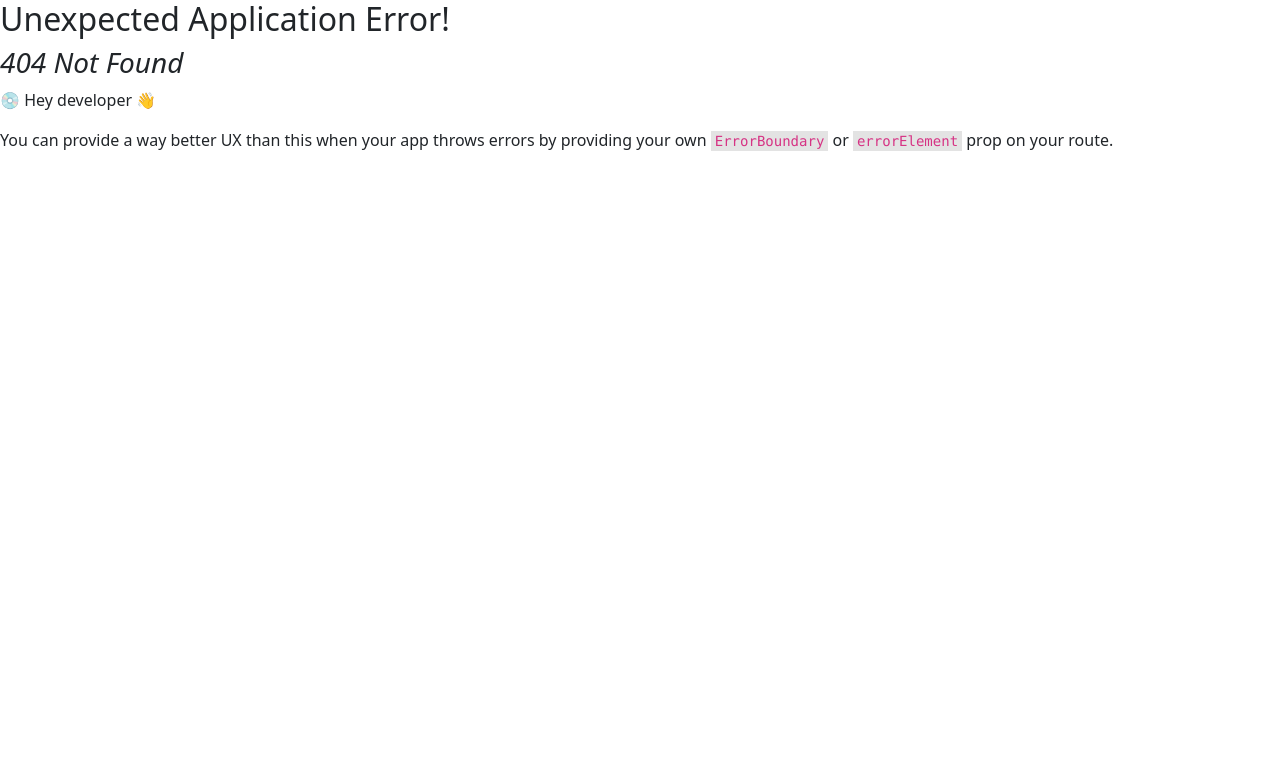
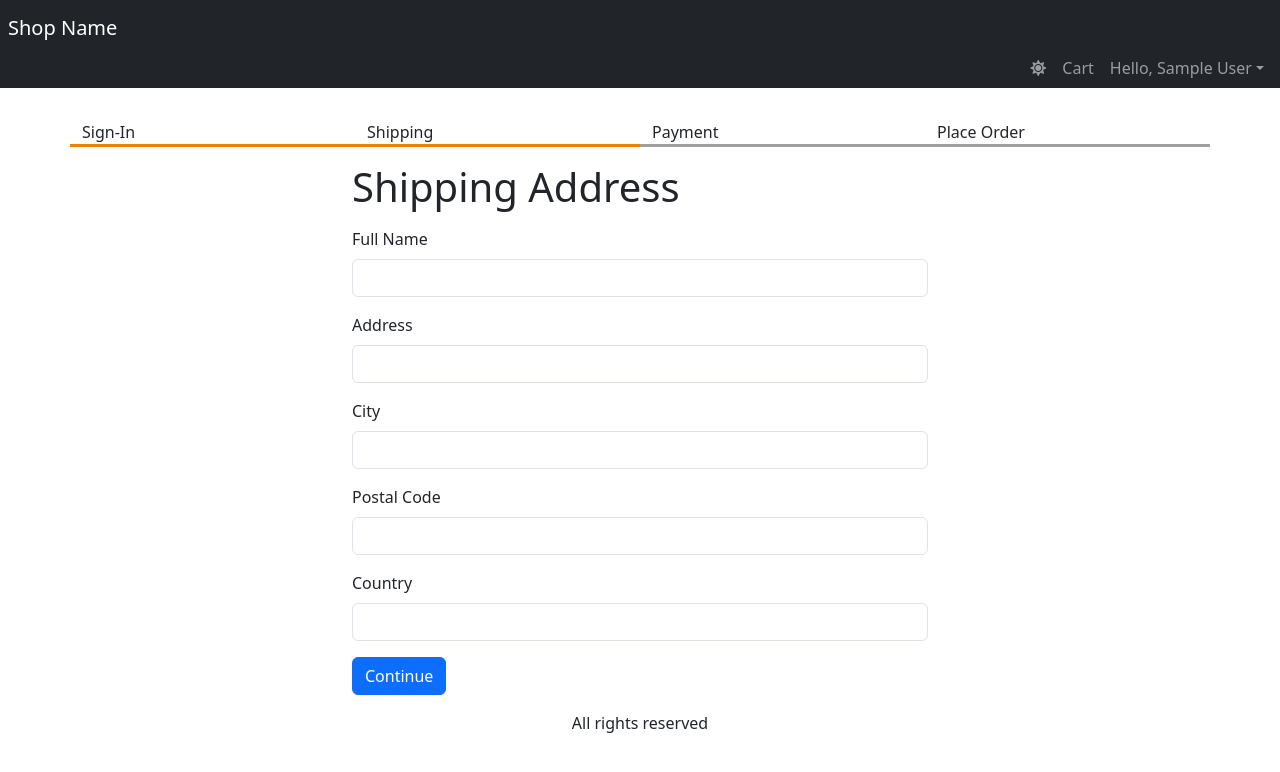
Before and after one commit to jyx88056601/e-commerce, a React (Vite) app: page /shipping in a window 1280 px wide. Before the commit this address had no page. Shown: the top 772 px of the page. Built offline with nearby package versions, Linux system fonts and the light colour scheme; sample sign-in values are in the browser's storage.

Commit message:
build shipping page

```diff
--- /dev/null
+++ b/src/components/CheckoutSteps.tsx
@@ -0,0 +1,21 @@
+import { Col, Row } from 'react-bootstrap';
+
+interface Props {
+  step1?: boolean;
+  step2?: boolean;
+  step3?: boolean;
+  step4?: boolean;
+}
+
+const CheckoutSteps = ({ step1, step2, step3, step4 }: Props) => {
+  return (
+    <Row className="checkout-steps">
+      <Col className={step1 ? 'active' : ''}>Sign-In</Col>
+      <Col className={step2 ? 'active' : ''}>Shipping</Col>
+      <Col className={step3 ? 'active' : ''}>Payment</Col>
+      <Col className={step4 ? 'active' : ''}>Place Order</Col>
+    </Row>
+  );
+};
+
+export default CheckoutSteps;
--- a/src/index.css
+++ b/src/index.css
@@ -27,3 +27,13 @@ img.thumbnail {
 .small-container {
   max-width: 600px;
 }
+
+.checkout-steps > div{
+  border-bottom : 0.2rem solid #a0a0a0;
+  color:  0.2rem solid #a0a0a0;
+}
+
+.checkout-steps > div.active {
+  border-bottom: 0.2rem solid #f08000;
+  color: solid #f08000;
+}
--- /dev/null
+++ b/src/pages/ShippingPage.tsx
@@ -0,0 +1,118 @@
+import React, { useContext, useEffect, useState } from 'react';
+import { Button, Form } from 'react-bootstrap';
+import { Helmet } from 'react-helmet-async';
+import { useNavigate } from 'react-router-dom';
+import CheckoutSteps from '../components/CheckoutSteps';
+import StoreContext from '../contexts/storeContext';
+const ShippingPage = () => {
+  const navigate = useNavigate();
+  const { state, dispatch } = useContext(StoreContext);
+  const userInfo = state.userInfo;
+  const shippingAdress = state.cart.shippingAddress;
+  useEffect(() => {
+    if (!userInfo) {
+      navigate('/signin?redirect=/shipping');
+    }
+  }, [userInfo, navigate]);
+
+  const [fullName, setFullName] = useState(shippingAdress.fullName || '');
+  const [address, setAddress] = useState(shippingAdress.address || '');
+  const [city, setCity] = useState(shippingAdress.city || '');
+  const [postalCode, setPostalCode] = useState(shippingAdress.postalCode || '');
+  const [country, setCountry] = useState(shippingAdress.postalCode || '');
+
+  const submitHandler = (event: React.SyntheticEvent) => {
+    event.preventDefault();
+    dispatch({
+      type: 'SAVE_SHIPPING_ADDRESS',
+      payload: {
+        fullName,
+        address,
+        city,
+        postalCode,
+        country,
+      },
+    });
+    localStorage.setItem(
+      'shippingAddress',
+      JSON.stringify({
+        fullName,
+        address,
+        city,
+        postalCode,
+        country,
+      })
+    );
+    navigate('/payment');
+  };
+
+  return (
+    <div>
+      <Helmet>
+        <title>Shipping Address</title>
+      </Helmet>
+      <CheckoutSteps step1 step2></CheckoutSteps>
+      <div className="container small-container">
+        <h1 className="my-3">Shipping Address</h1>
+        <Form onSubmit={submitHandler}>
+          <Form.Group className="mb-3" controlId="fullName">
+            <Form.Label>Full Name</Form.Label>
+            <Form.Control
+              value={fullName}
+              onChange={(event) => setFullName(event.target.value)}
+              required
+            />
+          </Form.Group>
+
+          <Form.Group className="mb-3" controlId="address">
+            <Form.Label>Address</Form.Label>
+            <Form.Control
+              value={address}
+              onChange={(event) => setAddress(event.target.value)}
+              required
+            />
+          </Form.Group>
+
+          <Form.Group className="mb-3" controlId="city">
+            <Form.Label>City</Form.Label>
+            <Form.Control
+              value={city}
+              onChange={(event) => setCity(event.target.value)}
+              required
+            />
+          </Form.Group>
+
+          <Form.Group className="mb-3" controlId="postalCode">
+            <Form.Label>Postal Code</Form.Label>
+            <Form.Control
+              value={postalCode}
+              onChange={(event) => setPostalCode(event.target.value)}
+              required
+            />
+          </Form.Group>
+
+          <Form.Group className="mb-3" controlId="country">
+            <Form.Label>Country</Form.Label>
+            <Form.Control
+              value={country}
+              onChange={(event) => setCountry(event.target.value)}
+              required
+            />
+          </Form.Group>
+        </Form>
+
+        <div className="mb-3">
+          <Button
+            variant="primary"
+            type="submit"
+            onClick={() => navigate('/payment')}
+          >
+            Continue
+          </Button>
+        </div>
+      </div>
+    </div>
+  );
+};
+
+export default ShippingPage;
--- a/src/routers/router.tsx
+++ b/src/routers/router.tsx
@@ -7,6 +7,7 @@ import App from '../App';
 import CartPage from '../pages/CartPage';
 import HomePage from '../pages/HomePage';
 import ProductPage from '../pages/ProductPage';
+import ShippingPage from '../pages/ShippingPage';
 import SignInPage from '../pages/SignInPage';
 import SignUpPage from '../pages/SignUpPage';
 
@@ -36,6 +37,7 @@ const router = createBrowserRouter(
       <Route path="cart" element={<CartPage />} />
       <Route path="signin" element={<SignInPage />} />
       <Route path="signup" element={<SignUpPage />} />
+      <Route path="shipping" element={<ShippingPage />} />
     </Route>
   )
 );
--- a/src/types/Cart.ts
+++ b/src/types/Cart.ts
@@ -13,8 +13,8 @@ export type CartItem = {
     fullName: string
     address: string
     city: string
+    postalCode: string
     country: string
-    postalCode: string
   }
 
   export type Cart = {
```
